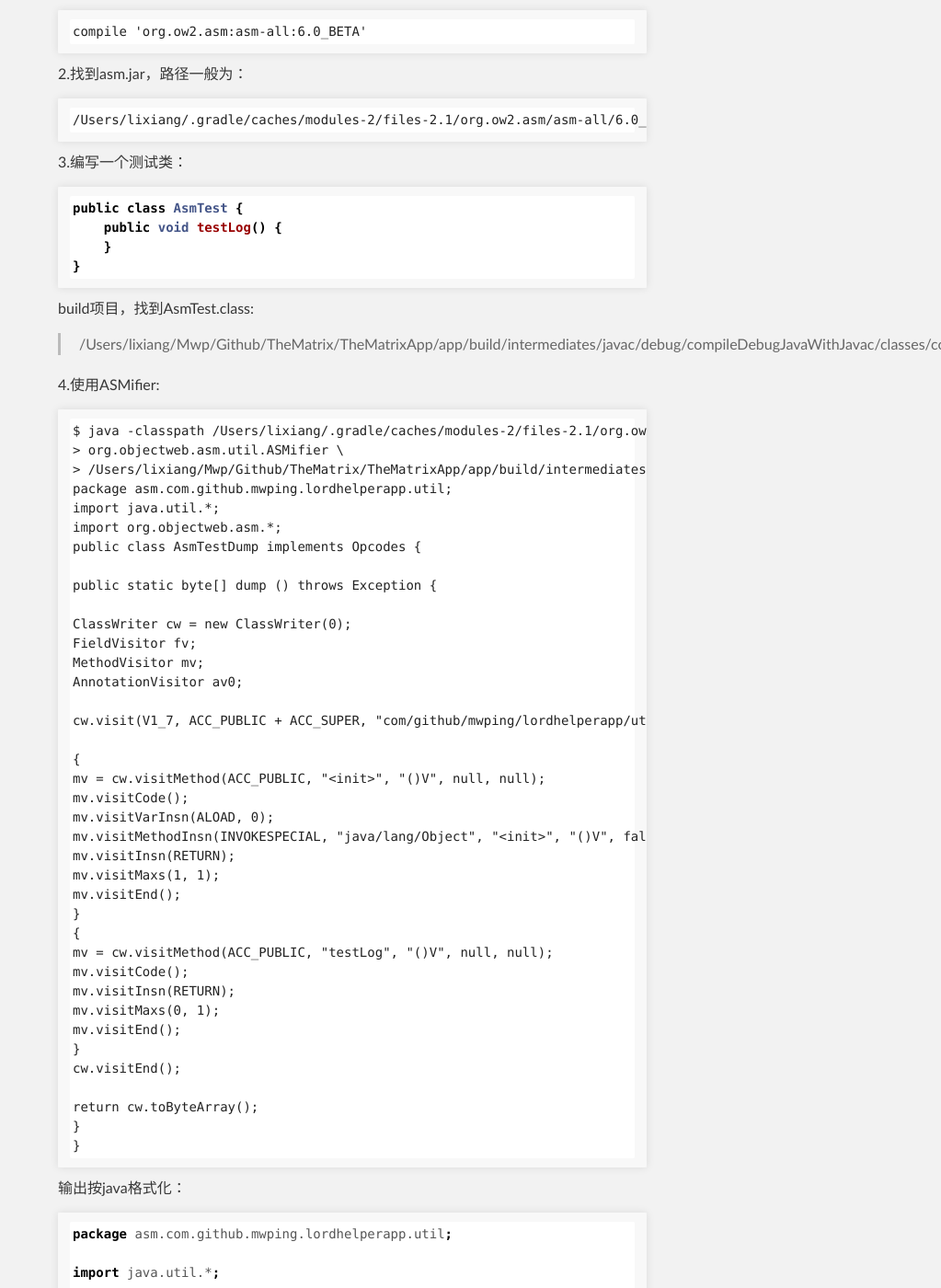
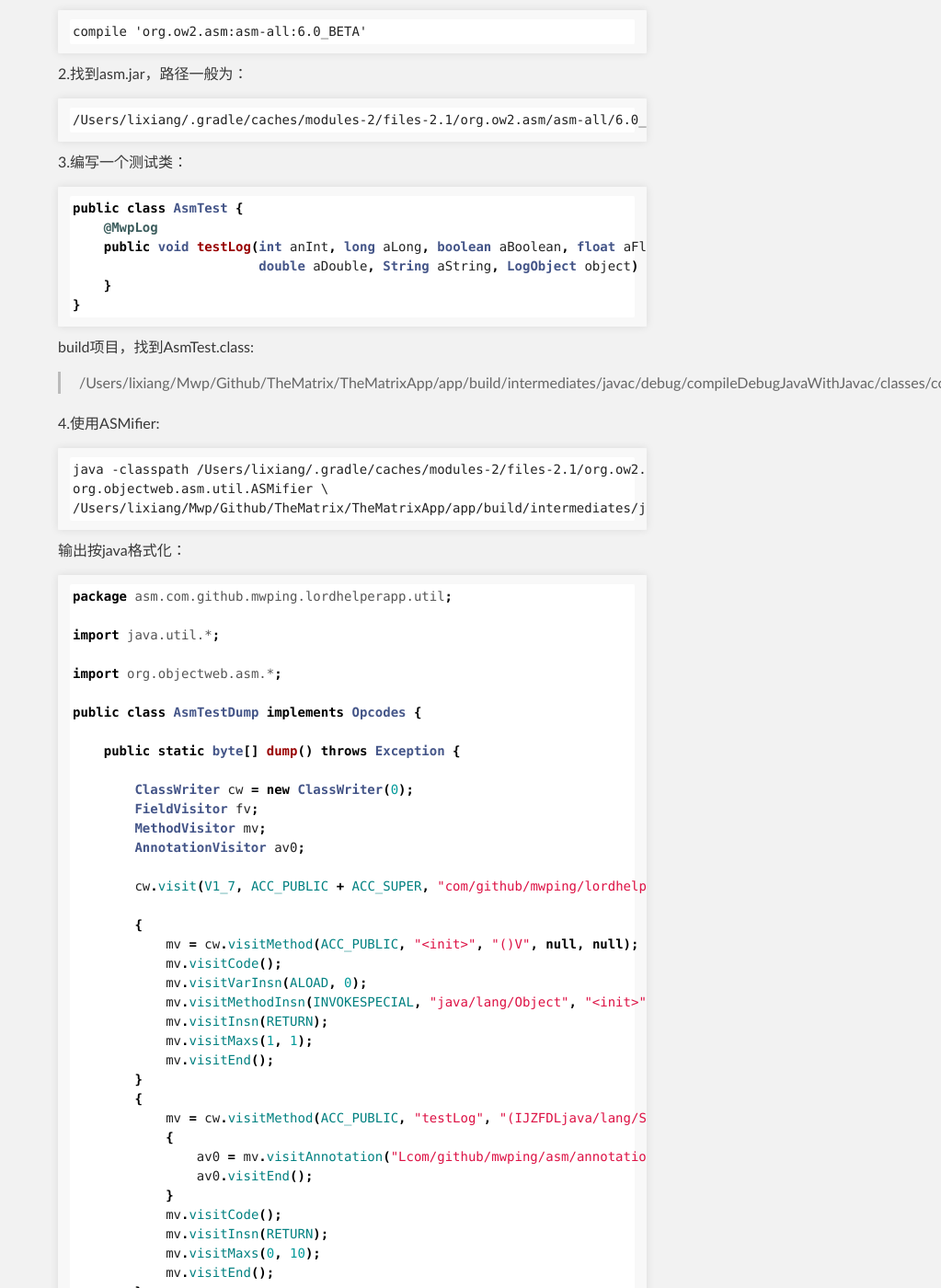
Before and after one commit to mwping/mwping.github.io, a Jekyll site: the page built from android/asm.md, in a window 1280 px wide and 1400 px high, scrolled down 996 px. Shown: the whole window at 92% size, without its empty margins (257-1280 px from the left). Built offline with Jekyll 4.4.1, drawn with Linux system fonts in a browser that asks for light colours; our own code applies the rules of GitHub Pages for plain Markdown files; some of the changed text lies outside the part shown.

Commit message:
fix demo

````diff
--- a/android/asm.md
+++ b/android/asm.md
@@ -41,7 +41,9 @@
 3.编写一个测试类：
 ```java
 public class AsmTest {
-    public void testLog() {
+    @MwpLog
+    public void testLog(int anInt, long aLong, boolean aBoolean, float aFloat,
+                        double aDouble, String aString, LogObject object) {
     }
 }
 ```
@@ -50,46 +52,10 @@
 
 4.使用ASMifier:
 ```
-$ java -classpath /Users/lixiang/.gradle/caches/modules-2/files-2.1/org.ow2.asm/asm-all/6.0_BETA/535f141f6c8fc65986a3469839a852a3266d1025/asm-all-6.0_BETA.jar:asm-util.jar \
-> org.objectweb.asm.util.ASMifier \
-> /Users/lixiang/Mwp/Github/TheMatrix/TheMatrixApp/app/build/intermediates/javac/debug/compileDebugJavaWithJavac/classes/com/github/mwping/lordhelperapp/util/AsmTest.class
-package asm.com.github.mwping.lordhelperapp.util;
-import java.util.*;
-import org.objectweb.asm.*;
-public class AsmTestDump implements Opcodes {
-
-public static byte[] dump () throws Exception {
-
-ClassWriter cw = new ClassWriter(0);
-FieldVisitor fv;
-MethodVisitor mv;
-AnnotationVisitor av0;
-
-cw.visit(V1_7, ACC_PUBLIC + ACC_SUPER, "com/github/mwping/lordhelperapp/util/AsmTest", null, "java/lang/Object", null);
-
-{
-mv = cw.visitMethod(ACC_PUBLIC, "<init>", "()V", null, null);
-mv.visitCode();
-mv.visitVarInsn(ALOAD, 0);
-mv.visitMethodInsn(INVOKESPECIAL, "java/lang/Object", "<init>", "()V", false);
-mv.visitInsn(RETURN);
-mv.visitMaxs(1, 1);
-mv.visitEnd();
-}
-{
-mv = cw.visitMethod(ACC_PUBLIC, "testLog", "()V", null, null);
-mv.visitCode();
-mv.visitInsn(RETURN);
-mv.visitMaxs(0, 1);
-mv.visitEnd();
-}
-cw.visitEnd();
-
-return cw.toByteArray();
-}
-}
+java -classpath /Users/lixiang/.gradle/caches/modules-2/files-2.1/org.ow2.asm/asm-all/6.0_BETA/535f141f6c8fc65986a3469839a852a3266d1025/asm-all-6.0_BETA.jar:asm-util.jar \
+org.objectweb.asm.util.ASMifier \
+/Users/lixiang/Mwp/Github/TheMatrix/TheMatrixApp/app/build/intermediates/javac/debug/compileDebugJavaWithJavac/classes/com/github/mwping/lordhelperapp/util/AsmTest.class
 ```
-
 输出按java格式化：
 ```java
 package asm.com.github.mwping.lordhelperapp.util;
@@ -119,10 +85,14 @@
             mv.visitEnd();
         }
         {
-            mv = cw.visitMethod(ACC_PUBLIC, "testLog", "()V", null, null);
+            mv = cw.visitMethod(ACC_PUBLIC, "testLog", "(IJZFDLjava/lang/String;Lcom/github/mwping/lordhelperapp/util/LogObject;)V", null, null);
+            {
+                av0 = mv.visitAnnotation("Lcom/github/mwping/asm/annotation/MwpLog;", false);
+                av0.visitEnd();
+            }
             mv.visitCode();
             mv.visitInsn(RETURN);
-            mv.visitMaxs(0, 1);
+            mv.visitMaxs(0, 10);
             mv.visitEnd();
         }
         cw.visitEnd();
@@ -134,12 +104,20 @@
 
 <h4 id="2.3">为方法生成字节码</h4>
 
-修改类AsmTest.java，添加两行代码:
+修改类AsmTest.java:
 ```java
 public class AsmTest {
-    public void testLog() {
+    @MwpLog
+    public void testLog(int anInt, long aLong, boolean aBoolean, float aFloat,
+                        double aDouble, String aString, LogObject object) {
         StringBuilder builder = new StringBuilder();
-        builder.append("testLog");
+        builder.append(anInt);
+        builder.append(aLong);
+        builder.append(aBoolean);
+        builder.append(aFloat);
+        builder.append(aDouble);
+        builder.append(aString);
+        builder.append(object);
     }
 }
 ```
@@ -172,18 +150,46 @@
             mv.visitEnd();
         }
         {
-            mv = cw.visitMethod(ACC_PUBLIC, "testLog", "()V", null, null);
+            mv = cw.visitMethod(ACC_PUBLIC, "testLog", "(IJZFDLjava/lang/String;Lcom/github/mwping/lordhelperapp/util/LogObject;)V", null, null);
+            {
+                av0 = mv.visitAnnotation("Lcom/github/mwping/asm/annotation/MwpLog;", false);
+                av0.visitEnd();
+            }
             mv.visitCode();
             mv.visitTypeInsn(NEW, "java/lang/StringBuilder");
             mv.visitInsn(DUP);
             mv.visitMethodInsn(INVOKESPECIAL, "java/lang/StringBuilder", "<init>", "()V", false);
-            mv.visitVarInsn(ASTORE, 1);
-            mv.visitVarInsn(ALOAD, 1);
-            mv.visitLdcInsn("testLog");
+            mv.visitVarInsn(ASTORE, 10);
+            mv.visitVarInsn(ALOAD, 10);
+            mv.visitVarInsn(ILOAD, 1);
+            mv.visitMethodInsn(INVOKEVIRTUAL, "java/lang/StringBuilder", "append", "(I)Ljava/lang/StringBuilder;", false);
+            mv.visitInsn(POP);
+            mv.visitVarInsn(ALOAD, 10);
+            mv.visitVarInsn(LLOAD, 2);
+            mv.visitMethodInsn(INVOKEVIRTUAL, "java/lang/StringBuilder", "append", "(J)Ljava/lang/StringBuilder;", false);
+            mv.visitInsn(POP);
+            mv.visitVarInsn(ALOAD, 10);
+            mv.visitVarInsn(ILOAD, 4);
+            mv.visitMethodInsn(INVOKEVIRTUAL, "java/lang/StringBuilder", "append", "(Z)Ljava/lang/StringBuilder;", false);
+            mv.visitInsn(POP);
+            mv.visitVarInsn(ALOAD, 10);
+            mv.visitVarInsn(FLOAD, 5);
+            mv.visitMethodInsn(INVOKEVIRTUAL, "java/lang/StringBuilder", "append", "(F)Ljava/lang/StringBuilder;", false);
+            mv.visitInsn(POP);
+            mv.visitVarInsn(ALOAD, 10);
+            mv.visitVarInsn(DLOAD, 6);
+            mv.visitMethodInsn(INVOKEVIRTUAL, "java/lang/StringBuilder", "append", "(D)Ljava/lang/StringBuilder;", false);
+            mv.visitInsn(POP);
+            mv.visitVarInsn(ALOAD, 10);
+            mv.visitVarInsn(ALOAD, 8);
             mv.visitMethodInsn(INVOKEVIRTUAL, "java/lang/StringBuilder", "append", "(Ljava/lang/String;)Ljava/lang/StringBuilder;", false);
             mv.visitInsn(POP);
+            mv.visitVarInsn(ALOAD, 10);
+            mv.visitVarInsn(ALOAD, 9);
+            mv.visitMethodInsn(INVOKEVIRTUAL, "java/lang/StringBuilder", "append", "(Ljava/lang/Object;)Ljava/lang/StringBuilder;", false);
+            mv.visitInsn(POP);
             mv.visitInsn(RETURN);
-            mv.visitMaxs(2, 2);
+            mv.visitMaxs(3, 11);
             mv.visitEnd();
         }
         cw.visitEnd();
@@ -206,19 +213,7 @@
 }
 ```
 
-build项目，查看AsmTest.class，testLog为空方法：
-```java
-public class AsmTest {
-    public AsmTest() {
-    }
-
-    @MwpLog
-    public void testLog() {
-    }
-}
-```
-
-重写AdviceAdapter以下几个方法，其中onMethodExit内容均从上面的diff部分拷贝过来，忽略`mv.visitMaxs(2, 2)`这一行。
+重写AdviceAdapter以下几个方法，其中onMethodExit内容均从上面的diff部分拷贝过来:
 ```java
     @Override
     public AnnotationVisitor visitAnnotation(String desc, boolean visible) {
@@ -241,10 +236,34 @@
             mv.visitTypeInsn(NEW, "java/lang/StringBuilder");
             mv.visitInsn(DUP);
             mv.visitMethodInsn(INVOKESPECIAL, "java/lang/StringBuilder", "<init>", "()V", false);
-            mv.visitVarInsn(ASTORE, 1);
-            mv.visitVarInsn(ALOAD, 1);
-            mv.visitLdcInsn("testLog");
+            mv.visitVarInsn(ASTORE, 10);
+            mv.visitVarInsn(ALOAD, 10);
+            mv.visitVarInsn(ILOAD, 1);
+            mv.visitMethodInsn(INVOKEVIRTUAL, "java/lang/StringBuilder", "append", "(I)Ljava/lang/StringBuilder;", false);
+            mv.visitInsn(POP);
+            mv.visitVarInsn(ALOAD, 10);
+            mv.visitVarInsn(LLOAD, 2);
+            mv.visitMethodInsn(INVOKEVIRTUAL, "java/lang/StringBuilder", "append", "(J)Ljava/lang/StringBuilder;", false);
+            mv.visitInsn(POP);
+            mv.visitVarInsn(ALOAD, 10);
+            mv.visitVarInsn(ILOAD, 4);
+            mv.visitMethodInsn(INVOKEVIRTUAL, "java/lang/StringBuilder", "append", "(Z)Ljava/lang/StringBuilder;", false);
+            mv.visitInsn(POP);
+            mv.visitVarInsn(ALOAD, 10);
+            mv.visitVarInsn(FLOAD, 5);
+            mv.visitMethodInsn(INVOKEVIRTUAL, "java/lang/StringBuilder", "append", "(F)Ljava/lang/StringBuilder;", false);
+            mv.visitInsn(POP);
+            mv.visitVarInsn(ALOAD, 10);
+            mv.visitVarInsn(DLOAD, 6);
+            mv.visitMethodInsn(INVOKEVIRTUAL, "java/lang/StringBuilder", "append", "(D)Ljava/lang/StringBuilder;", false);
+            mv.visitInsn(POP);
+            mv.visitVarInsn(ALOAD, 10);
+            mv.visitVarInsn(ALOAD, 8);
             mv.visitMethodInsn(INVOKEVIRTUAL, "java/lang/StringBuilder", "append", "(Ljava/lang/String;)Ljava/lang/StringBuilder;", false);
+            mv.visitInsn(POP);
+            mv.visitVarInsn(ALOAD, 10);
+            mv.visitVarInsn(ALOAD, 9);
+            mv.visitMethodInsn(INVOKEVIRTUAL, "java/lang/StringBuilder", "append", "(Ljava/lang/Object;)Ljava/lang/StringBuilder;", false);
             mv.visitInsn(POP);
         }
     }
@@ -257,9 +276,15 @@
     }
 
     @MwpLog
-    public void testLog() {
-        StringBuilder var1 = new StringBuilder();
-        var1.append("testLog");
+    public void testLog(int anInt, long aLong, boolean aBoolean, float aFloat, double aDouble, String aString, LogObject object) {
+        StringBuilder var10 = new StringBuilder();
+        var10.append(anInt);
+        var10.append(aLong);
+        var10.append(aBoolean);
+        var10.append(aFloat);
+        var10.append(aDouble);
+        var10.append(aString);
+        var10.append(object);
     }
 }
 ```
````
Also changed, not shown: other parts of android/asm.md (+2 -1 lines), assets/images/asm-diff.png.
